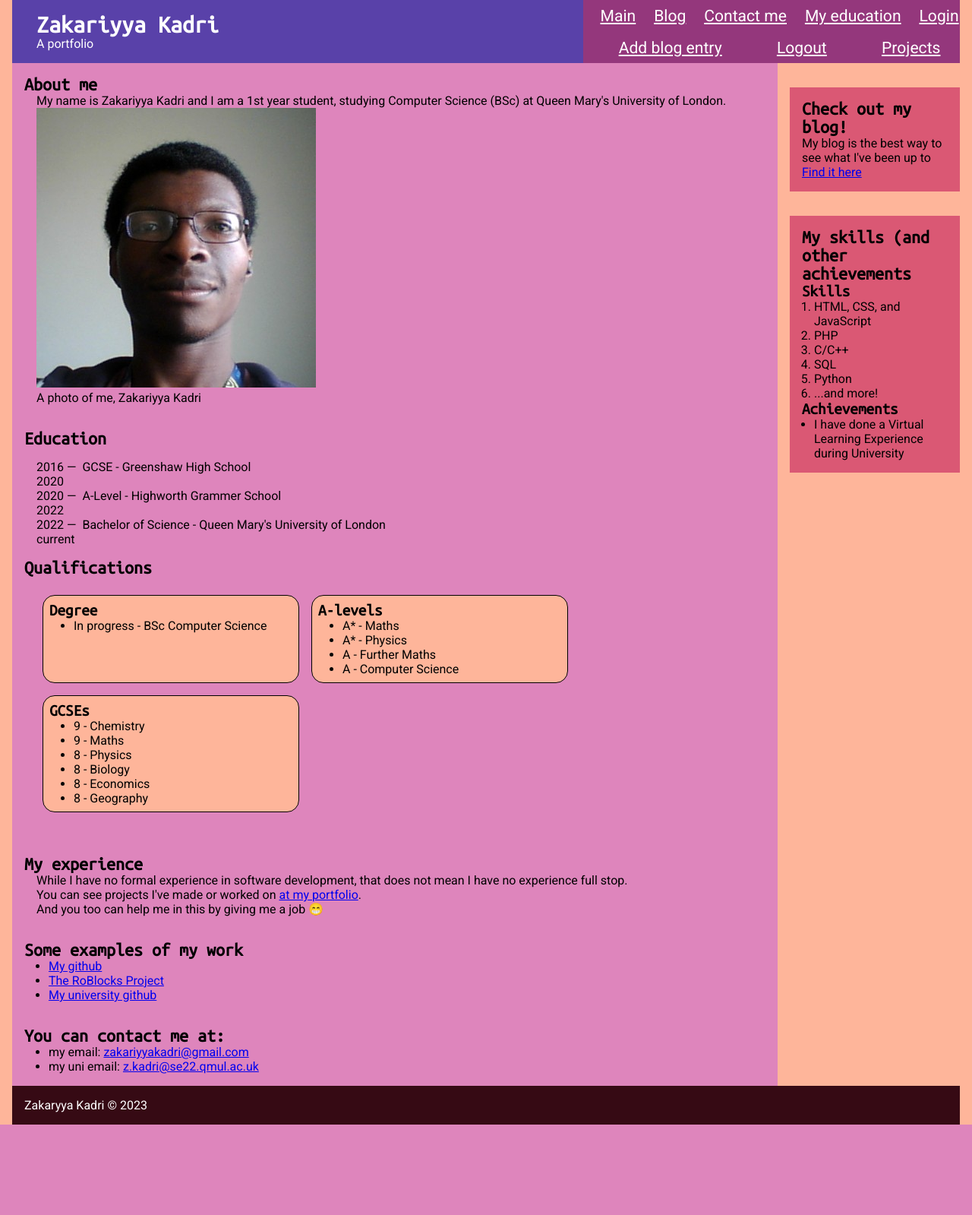
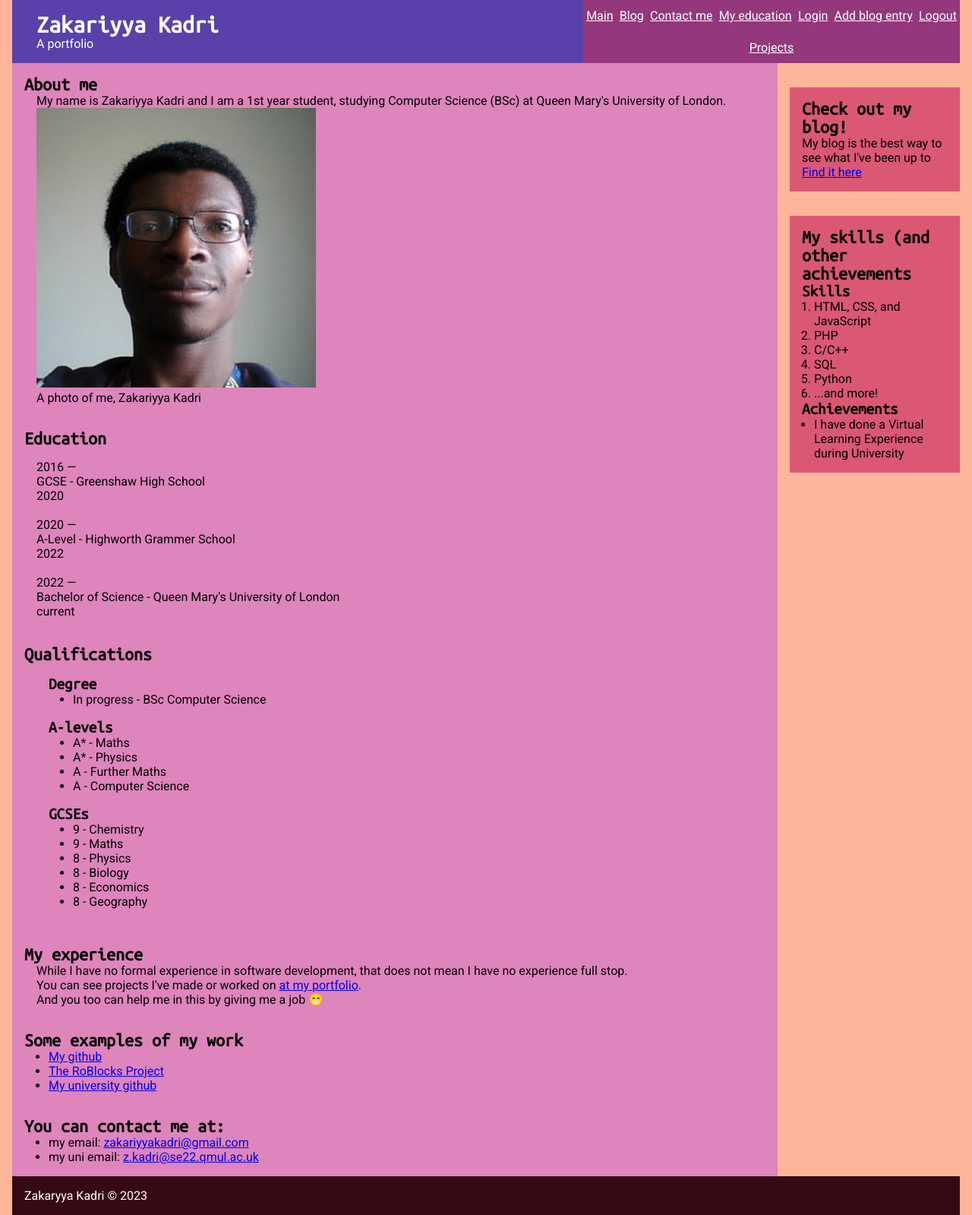
Before and after one commit to zak1388/web-tech-coursework, a PHP site: page / in a window 1280 px wide. Shown: the whole page at 76% size. Before the commit the page ends 1480 px from the top, so only its background shows below. Run offline with PHP 8.4, Linux system fonts and the light colour scheme.

Commit message:
Trying to unify the styling into common.css, also change some of the way things display, with the nav so busy now, make it the default text size

```diff
--- a/src/css/common.css
+++ b/src/css/common.css
@@ -42,6 +42,21 @@ h3 {
     font-size: calc(var(--title-font-size) * 0.66);
 }
 
+body {
+    display: grid;
+    grid-template-areas:
+        "header header header nav nav"
+        "main main main main main"
+        "footer footer footer footer footer";
+    width: auto;
+    min-height: 100vh;
+    grid-template-columns: repeat(5, 1fr);
+    grid-template-rows: max-content auto max-content;
+
+    background-color: var(--page-background-color);
+    color: var(--page-text-color);
+}
+
 header {
     grid-area: header;
 
@@ -81,8 +96,6 @@ nav > ul {
     display: flex;
     flex-wrap: wrap;
 
-    font-size: calc(var(--title-font-size) * 0.66);
-
     width: 100%;
     height: 100%;
 }
@@ -90,6 +103,7 @@ nav > ul {
 nav > ul > li {
     flex-grow: 1;
     align-self: center;
+    margin: 0;
 }
 
 main {
@@ -116,3 +130,11 @@ li {
 section, div, article {
     margin: 1em;
 }
+
+.center-text {
+    text-align: center;
+}
+
+img {
+    max-height: 400px;
+}
--- a/src/css/index.css
+++ b/src/css/index.css
@@ -1,17 +1,8 @@
 body {
-    display: grid;
     grid-template-areas:
         "header header header nav nav"
         "main main main main asides"
-        "main main main main asides"
         "footer footer footer footer footer";
-    width: auto;
-    min-height: 100vh;
-    grid-template-columns: repeat(5, 1fr);
-    grid-template-rows: repeat(4, auto);
-
-    background-color: var(--page-background-color);
-    color: var(--page-text-color);
 }
 
 main {
@@ -27,32 +18,6 @@ main > section > p, main > section > figure {
 
 main > section li {
     margin-left: 2em;
-}
-
-main > #education-qualifications > #education-timeline {
-    display: grid;
-    grid-template-columns: max-content auto;
-    column-gap: 0.5em;
-}
-
-main > #education-qualifications > #qualification-lists {
-    display: flex;
-    flex-wrap: wrap;
-    flex-direction: row;
-}
-
-main > #education-qualifications > #qualification-lists > div {
-    flex-grow: 0;
-    flex-basis: 20em;
-
-    margin: 0.5em;
-    padding: 0.5em;
-
-    border: 0.01em solid black;
-    border-radius: 1em;
-
-    background-color: var(--page-background-color);
-    color: var(--page-text-color);
 }
 
 aside {
```
Also changed, not shown: src/css/addEntry.css (+0 -16 lines), src/css/login.css (+0 -16 lines), src/css/viewBlog.css (+0 -16 lines), src/reset.css (deleted, +0 -7 lines).
